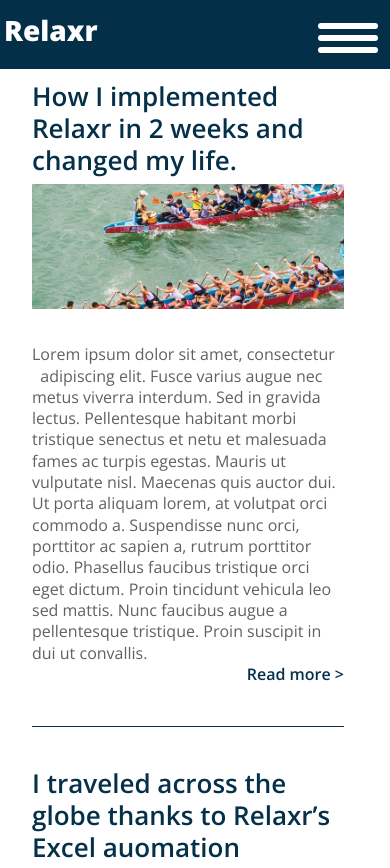
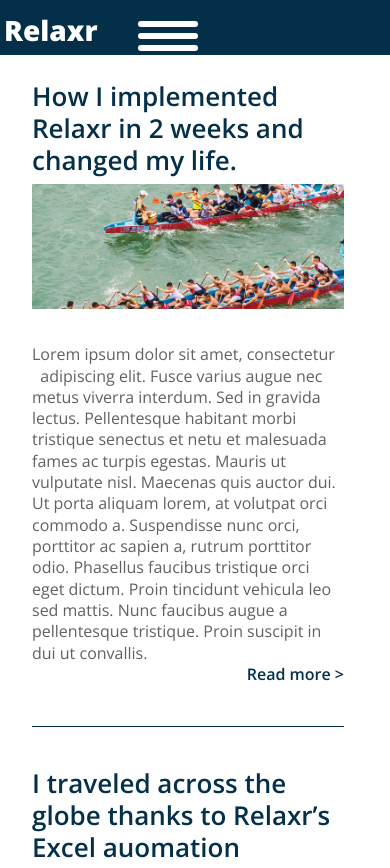
Before and after one commit to GabriellePiccininni/Piccininni_HW_8, a plain HTML site: page starter_code/blog.html in a window 390 px wide. Shown: the top 868 px of the page. Drawn offline with nearby package versions, Linux system fonts and the light colour scheme.

Commit message:
feedback on homework #8

```diff
--- a/starter_code/blog.html
+++ b/starter_code/blog.html
@@ -5,6 +5,11 @@
     	<meta name="description" content="The perfect personal assistant. Relaxr does your job for you so you can enjoy life as it is meant to be.">
 
 		<title>Relaxr Blog</title>
+		<!--
+			Don't forget to put the meta viewport tag in all of your HTML files - otherwise
+			your media queries will not work!
+		-->
+		<meta name="viewport" content="width=device-width, initial-scale=1">
 		<link href='http://fonts.googleapis.com/css?family=Open+Sans:300italic,300,600,800' rel='stylesheet' type='text/css'>
 
 		<!-- external CSS link -->
--- a/starter_code/css/style.css
+++ b/starter_code/css/style.css
@@ -1,3 +1,16 @@
+/*
+  Hi Gaby!  You have a great start to the responsive site!  There are definitely parts of the
+  page that are changing as you resize the page down to a smaller screen.  I did
+  notice an issue where the page is scrolling horizontally on super small (phone-sized) screens.
+  I made some comments that can get that closer to not scrolling.
+
+  I love the fact that you are using rems and percentages everywhere here.  Nice job with that.
+
+  The main part of the blog page looks great!
+
+  I made some more comments in your CSS code below.
+*/
+
 /*
 Project Name: Blank Template
 Client: Your Client
@@ -281,6 +294,9 @@ nav .line:first-of-type{
   margin-top:.7em;
 }
 
+/*
+  Nice job with the media query definition here!
+*/
 @media screen and (max-width: 768px) {
   body{
     font-size: 1rem;
@@ -291,6 +307,19 @@ nav .line:first-of-type{
     padding: .25rem;
 
   }
+
+  /*
+    I am adding the following CSS block to tweak the menu to get it to display in the visible
+    part of the page.
+  */
+
+  header nav {
+    width: 100px;
+    margin-top: 0;
+    overflow-x: hidden;
+    float: left;
+  }
+
   .logo{
    margin-top: .25em;
    font-size: 1.75rem;
@@ -298,6 +327,7 @@ nav .line:first-of-type{
 
   nav{
     width:100%;
+    /* This rule is incomplete */
     height: ;
   }
 
@@ -331,23 +361,35 @@ nav .line:first-of-type{
   #page-header {
   width: 100%;
   position: fixed;
+  /*
+    "clear" is not a valid value for the float property.  You probably want "none" here.
+  */
   float: clear;
   }
 
   #page-header nav li:first-child{
   display: block;
-  position: fixed;
+
+  /*
+    I commented out the following lines because they are part of the reason why
+    the page is scrolling horizontally.
+  */
+  /*position: fixed;
   top:.25em;
-  right:.5em;
+  right:.5em;*/
   }
 
   #page-header nav li {
       display: none;
   }
 
-  ul {
+  /*
+    I commented out the following lines because they are part of the reason why
+    the page is scrolling horizontally.
+  */
+  /*ul {
     height: 0
-  }
+  }*/
 
   #benefit-blurb{
     display: none;
```
